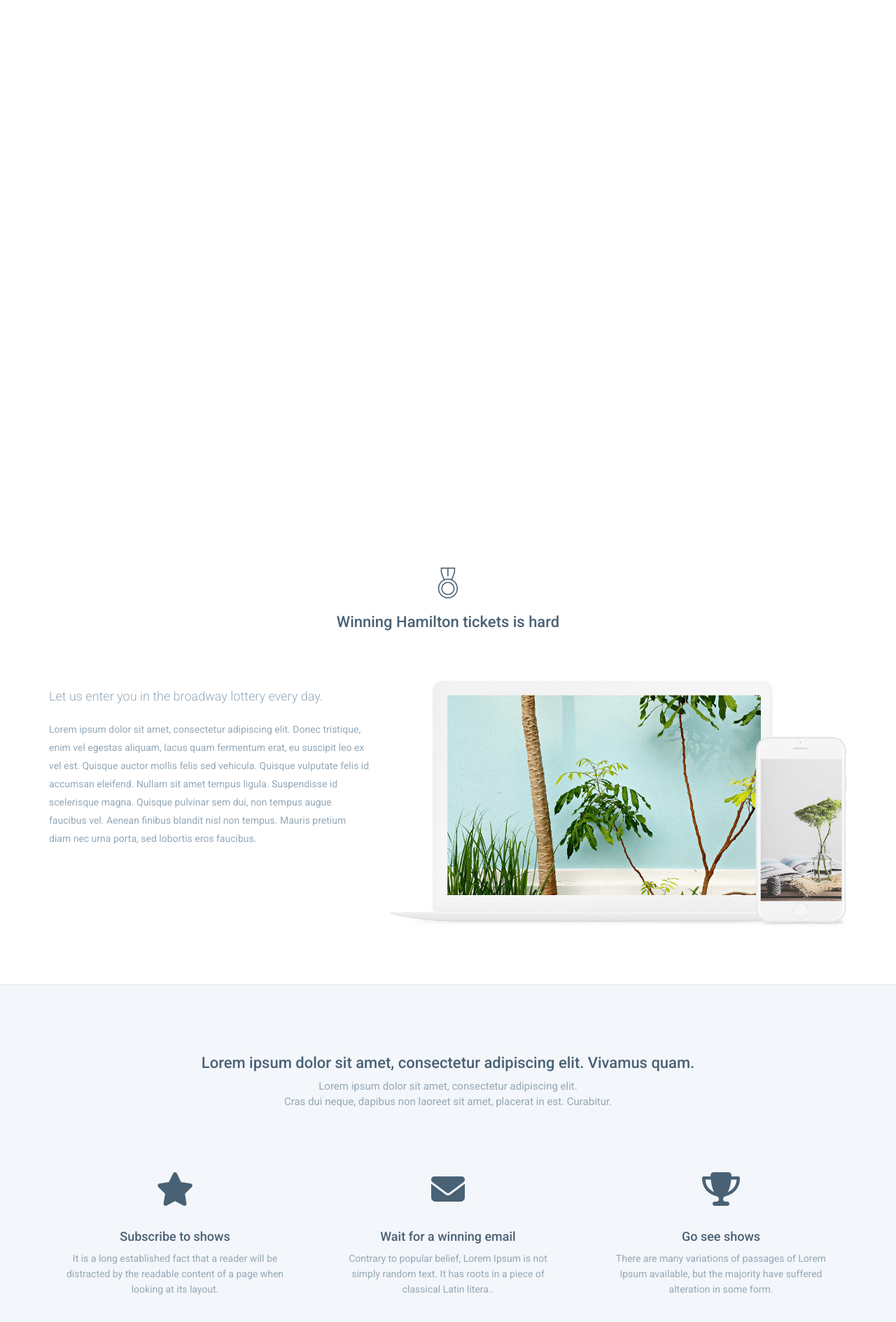
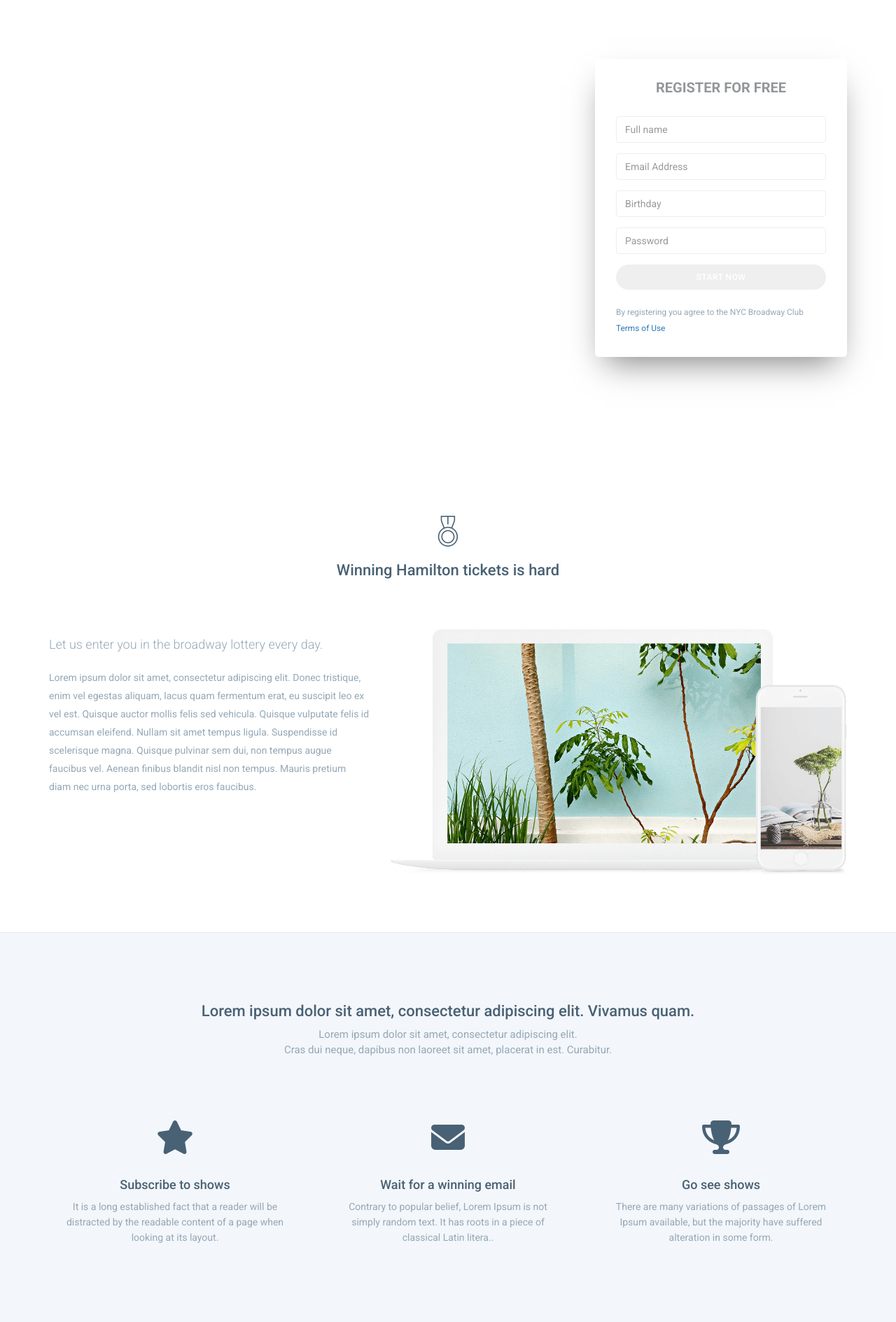
Before and after one commit to massover/killington, a Django app: page / in a window 1280 px wide. Shown: the part 91-1980 px from the top of the page at 70% size. Run offline with Django 3.2, Linux system fonts and the light colour scheme; parts of the project's set-up code (start-up, migrations or seed data) failed here and were passed over; some libraries are stand-ins or nearby versions.

Commit message:
Update landing page

```diff
--- a/shows/templates/shows/landing_page.html
+++ b/shows/templates/shows/landing_page.html
@@ -87,25 +87,45 @@
 
         <!-- HOME -->
         <section class="bg-custom home" id="home">
-            <div class="container">
-                <div class="row">
-                    <div class="col-sm-12 text-center">
-                        <div class="home-fullscreen" id="home-fullscreen">
-                            <div class="full-screen">
-                                <div class="home-wrapper home-wrapper-alt">
-                                    <h1 class="font-light text-white">
-                                        NYC Broadway Club is the easiest way to win discount tickets to broadway shows
-                                    </h1>
-                                    <h4 class="text-light">
-                                        Tell us the shows you like and we'll automatically sign you up for the lottery
-                                    </h4>
-                                    <a class="btn btn-white-bordered go-to-register">Get Started</a>
+            <div class="home-sm">
+                <div class="container">
+                    <div class="row">
+                        <div class="col-md-6 col-sm-7">
+                            <div class="home-wrapper home-wrapper-alt p-0">
+                                <h1 class="h1 font-light text-white w-full">
+                                    NYC Broadway Club is the easiest way to win discount tickets to broadway shows
+                                </h1>
+                                <h4 class="text-light w-full">Tell us the shows you like and we'll automatically sign you up for the lottery</h4>
+                                <a href="" class="btn btn-white-bordered">Get Started</a>
+                            </div>
+                        </div> <!-- end col -->
+
+                        <div class="col-md-4 col-md-offset-2 col-sm-5">
+                            <form role="form" class="intro-form">
+                                <h3 class="text-center"> Register for free </h3>
+                                <div class="form-group">
+                                    <input type="text" class="form-control" placeholder="Full name" required="required">
                                 </div>
-                            </div>
-                        </div>
+                                <div class="form-group">
+                                    <input type="text" class="form-control" placeholder="Email Address" required="required">
+                                </div>
+                                <div class="form-group">
+                                    <input type="text" class="form-control" placeholder="Birthday" required="required"
+                                        onfocus="(this.type='date')">
+                                </div>
+                                <div class="form-group">
+                                    <input type="password" class="form-control" placeholder="Password" required="required">
+                                </div>
+                                <div class="form-group text-center">
+                                    <button type="submit" class="btn btn-custom btn-sm btn-block">Start Now</button>
+                                </div>
+                                <span class="help-block m-b-0 m-t-20 text-muted"><small>By registering you agree to the NYC Broadway Club <a href="#">Terms of Use</a></small></span>
+                            </form>
+                        </div><!-- end col -->
                     </div>
                 </div>
             </div>
+
         </section>
         <!-- END HOME -->
 
@@ -199,7 +219,7 @@
             <div class="container">
                 <div class="row" id="register">
                     <div class="col-sm-12 text-center">
-                        <h3 class="title text-white">Sign Up</h3>
+                        <h3 class="title text-white">Register For Free</h3>
                         <p class="text-light sub-title">
                             Lorem ipsum dolor sit amet, consectetur adipiscing elit. Ut vel rutrum justo. <br>
                             Donec bibendum mauris eu fringilla consequat. Nam in.
@@ -211,6 +231,12 @@
                     <div class="col-sm-6 col-sm-offset-3">
                         <form class="text-center" method="get">
                             <div class="form-group">
+                                <input type="text" class="form-control input-subscribe" id="name" name="name"
+                                       placeholder="Enter full name" required>
+                                <label for="name"></label>
+                            </div>
+
+                            <div class="form-group">
                                 <input type="email" class="form-control input-subscribe" id="email" name="email"
                                        placeholder="Enter e-mail address" required>
                                 <label for="email"></label>
@@ -220,6 +246,11 @@
                                        onfocus="(this.type='date')"
                                        placeholder="Enter birthday" required>
                                 <label for="birthday"></label>
+                            </div>
+                            <div class="form-group">
+                                <input type="password" class="form-control input-subscribe" id="password" name="password"
+                                       placeholder="Enter password" required>
+                                <label for="password"></label>
                             </div>
 
                             <button type="submit" class="btn btn-white-fill">Sign Up</button>
```
